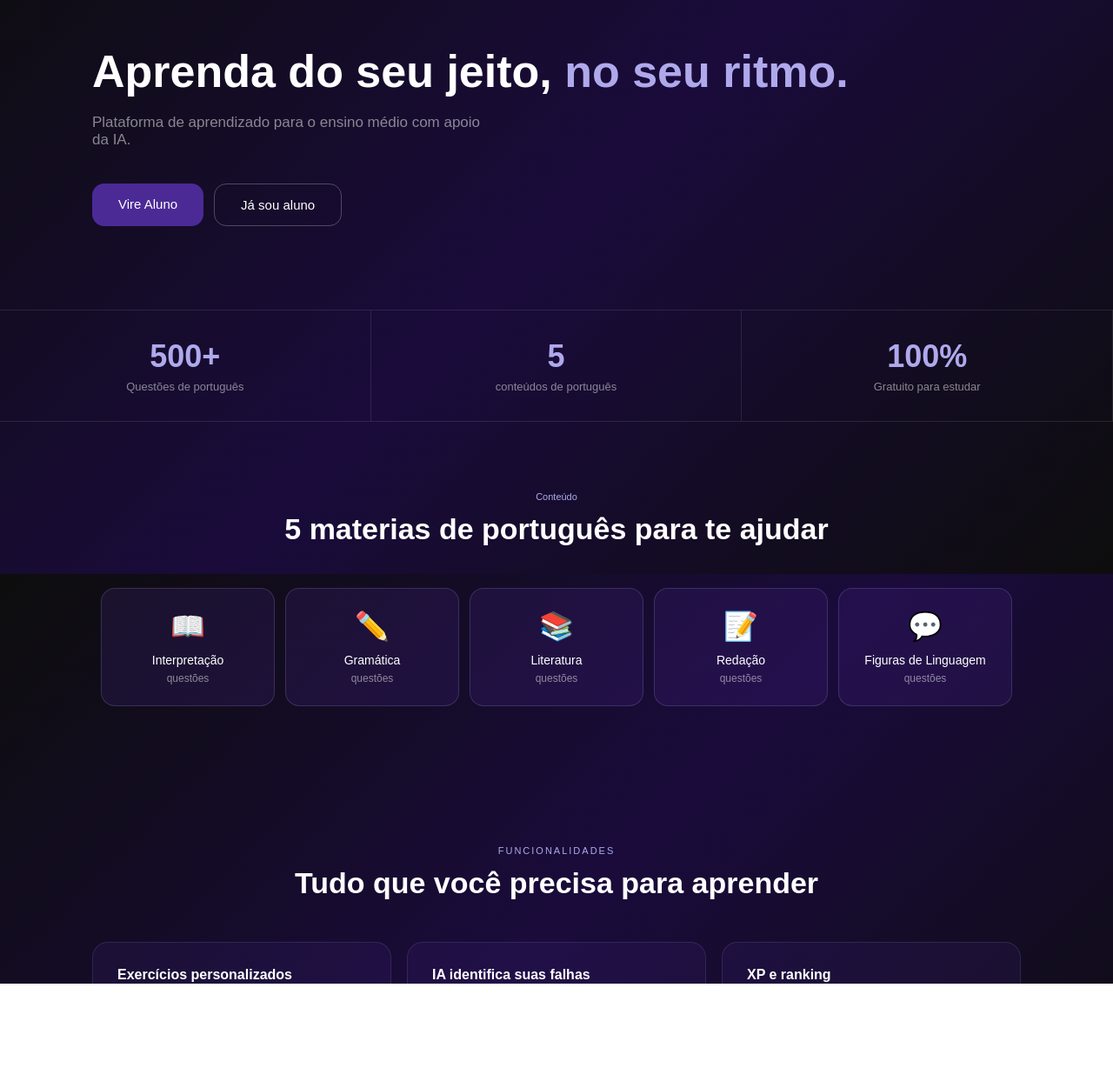
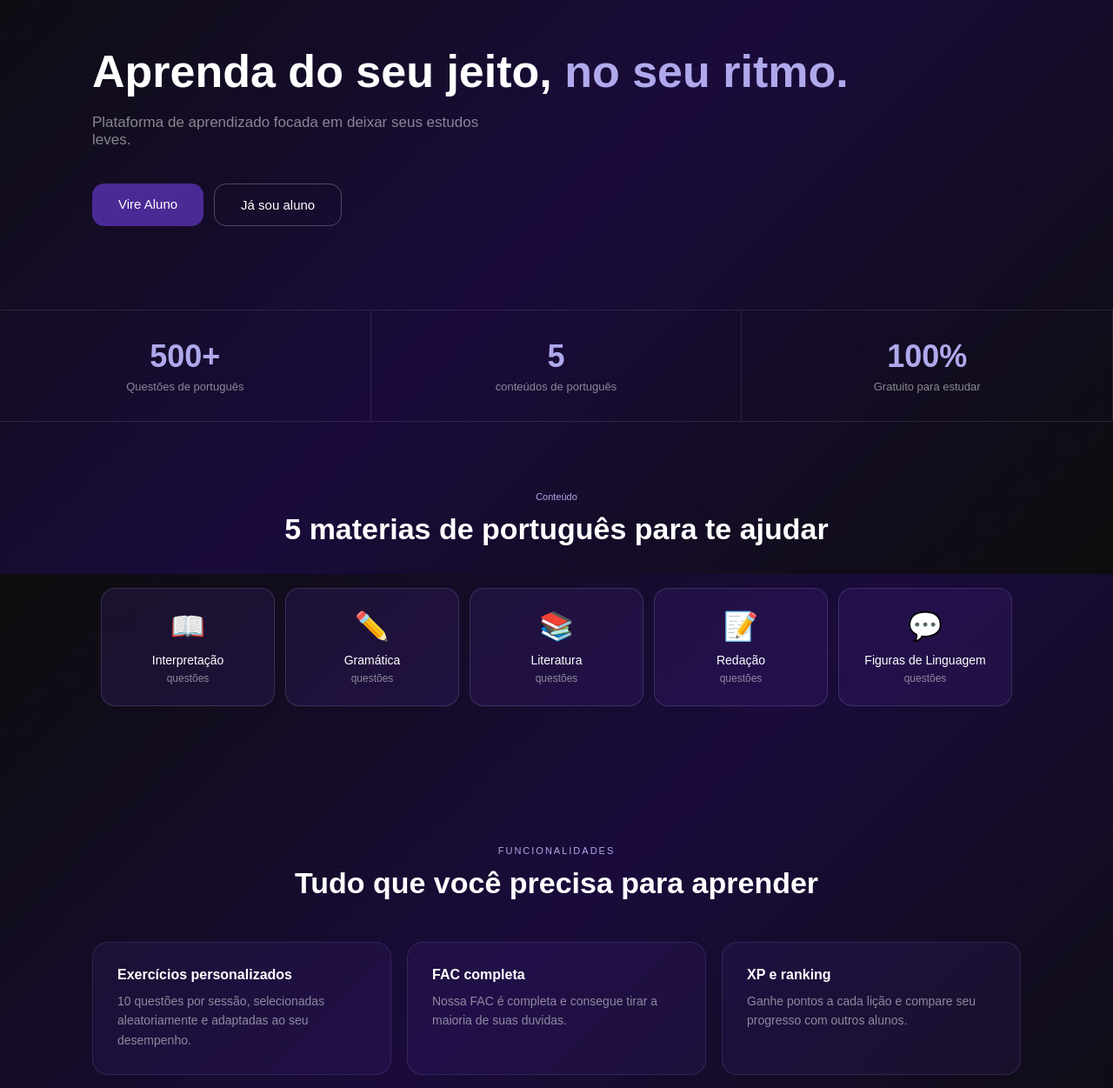
Before and after one commit to felpis244/PassaFacil, a website: page index.html in a window 1280 px wide. Shown: the part 140-1391 px from the top of the page at 87% size. Drawn offline with Linux system fonts and the light colour scheme.

Commit message:
Atualiza textos na dashboard e na página inicial para melhorar a clareza e a comunicação com o usuário

```diff
--- a/index.html
+++ b/index.html
@@ -20,7 +20,7 @@
 
       <div class="principal-texto">
         <h1>Aprenda do seu jeito, <span>no seu ritmo.</span></h1>
-        <p>Plataforma de aprendizado para o ensino médio com apoio da IA.</p>
+        <p>Plataforma de aprendizado focada em deixar seus estudos leves.</p>
 
         <div class="principal-botoes">
           <a href="cadastro.html" class="btn-primario">Vire Aluno</a>
@@ -103,8 +103,8 @@
         </div>
 
         <div class="funcionalidade-card">
-          <h3>IA identifica suas falhas</h3>
-          <p>A IA analisa onde você erra com mais frequência e reforça esses pontos.</p>
+          <h3>FAC completa</h3>
+          <p>Nossa FAC é completa e consegue tirar a maioria de suas duvidas.</p>
         </div>
 
         <div class="funcionalidade-card">
```
Also changed, not shown: dashboard.html (+1 -1 lines).
